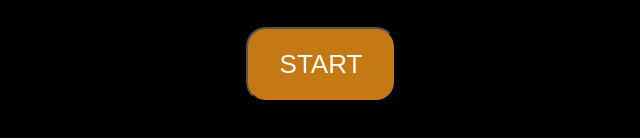
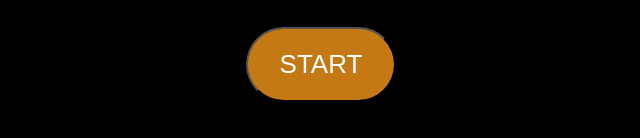
Before and after one commit to gilbmporto/ClickableTicTacToe, a plain HTML site: page index.html in a window 1280 px wide. Shown: the part 446-584 px from the top of the page, 319-959 px from the left. Drawn offline with Linux system fonts and the light colour scheme.

Commit message:
Changed button properties (border-radius and max-width was added)

```diff
--- a/style.css
+++ b/style.css
@@ -35,8 +35,9 @@ h1 {
   color: white;
   padding: 20px 32px;
   font-size: 26px;
-  border-radius: 20px;
+  border-radius: 40px;
   margin-top: 30px;
+  max-width: 280px;
 }
 
 .start-game:hover {
```
